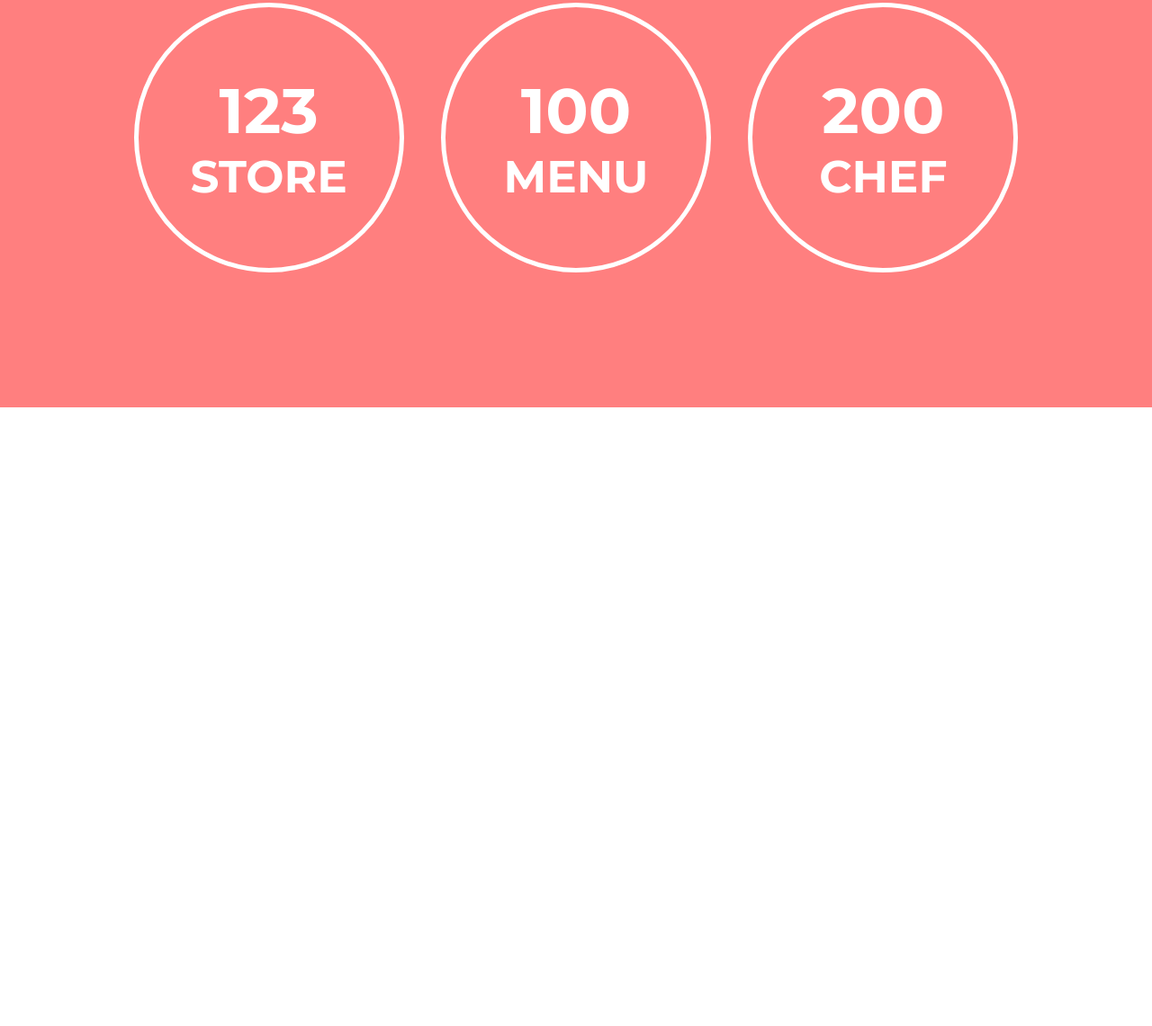
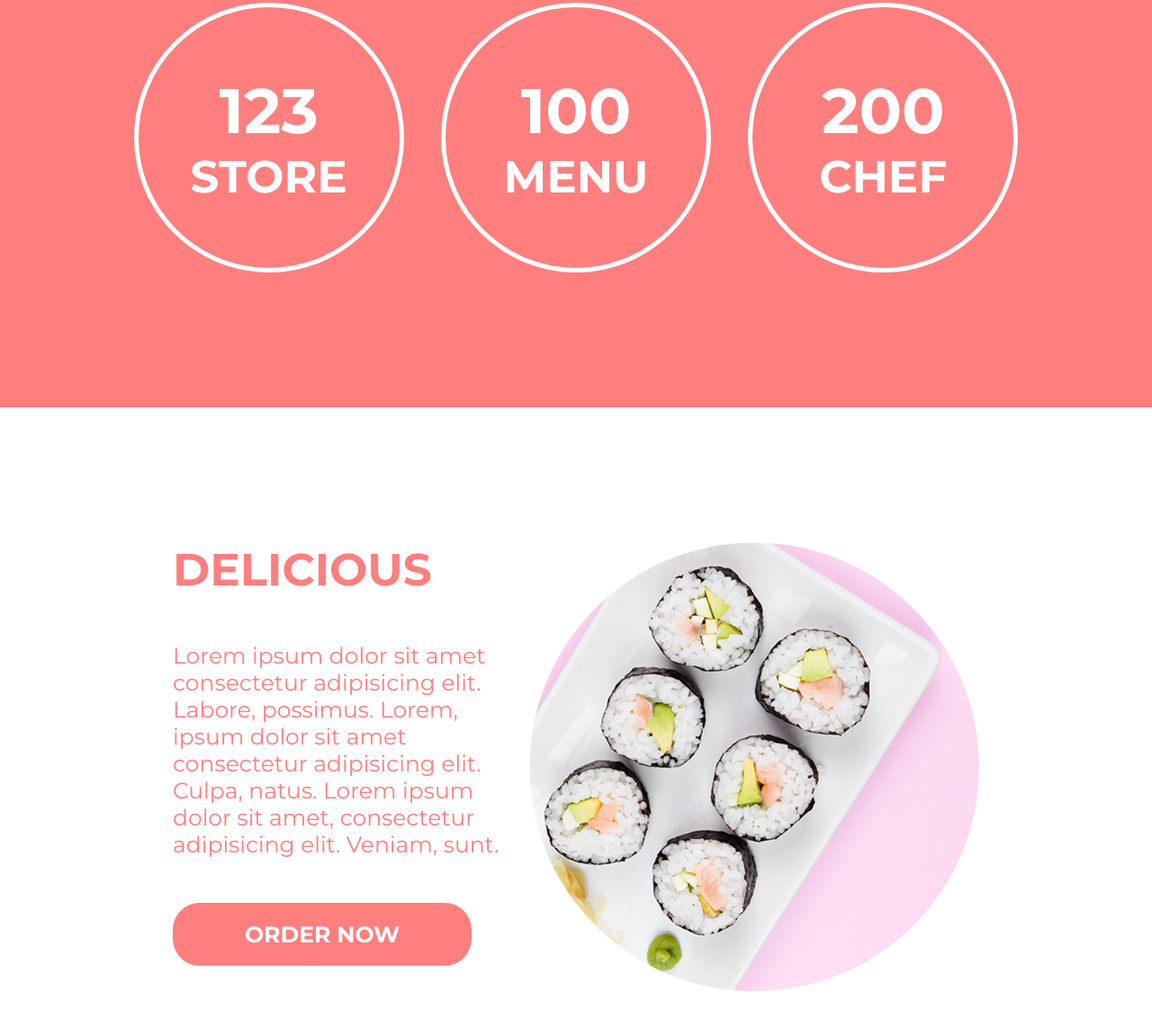
Before and after one commit to oleoot/Delicious-sushi-website, a plain HTML site: page index.html in a window 1280 px wide. Shown: the part 2511-3652 px from the top of the page at 90% size. Before the commit the page ends 2964 px from the top, so only its background shows below. Drawn offline with Linux system fonts and the light colour scheme.

Commit message:
Delicious section done

```diff
--- a/css/style.css
+++ b/css/style.css
@@ -106,6 +106,11 @@ font-weight: 700;
 .statistics-item p:last-of-type{
 text-transform: uppercase;
 }
+/* Delicious section ===================================================================================================== */
+#delicious img{
+display: block;
+margin: 0 0 0 auto;
+}
 /* Utility classes ===================================================================================================== */
 section:not(:first-of-type){
 padding: 150px 0;
--- a/index.html
+++ b/index.html
@@ -117,6 +117,24 @@
             </div>
         </div>
     </section>
+    <section id="delicious">
+        <div class="container-sm">
+            <div class="tasty-wrap grid-container">
+                <div>
+                    <h2 class="section-headline section-headline-diffbg text-lg">Delicious</h2>
+                    <p class="text-md section-description section-description-diffbg">Lorem ipsum dolor sit amet
+                        consectetur adipisicing elit.
+                        Labore,
+                        possimus. Lorem, ipsum dolor sit amet consectetur adipisicing elit. Culpa, natus. Lorem ipsum
+                        dolor sit amet, consectetur adipisicing elit. Veniam, sunt.</p>
+                    <a href="#" class="btn btn-diffbg text-md">Order now</a>
+                </div>
+                <div>
+                    <img src="img/products/pr-5.png" alt="product-5">
+                </div>
+            </div>
+        </div>
+    </section>
 
     <script src="js/script.js"></script>
 </body>
```
